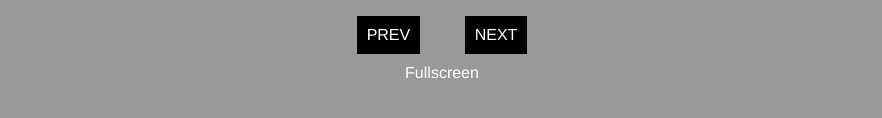
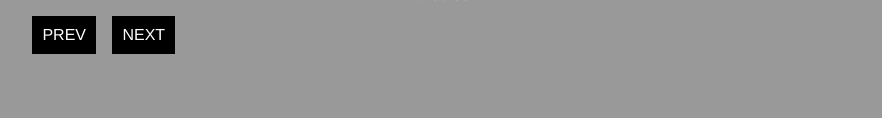
Before and after one commit to lrcoop/chapterized-html5-video, a plain HTML site: page index.html in a window 1280 px wide. Shown: the part 478-596 px from the top of the page, without its empty margins (198-1080 px from the left). Drawn offline with Linux system fonts and the light colour scheme.

```diff
--- a/style.css
+++ b/style.css
@@ -92,12 +92,17 @@
   background: #000;
   color: #fff;
   cursor: pointer;
-  display: inline-block;
+  display: block;
+  position: absolute;
+  z-index: 999;
   height: auto;
-  margin: 30px 20px 10px;
+  margin: 30px 0px 10px;
   padding: 10px;
   text-transform: uppercase;
   width: auto; }
+
+.next {
+  margin-left: 80px; }
 
 video {
   cursor: pointer; }
```
